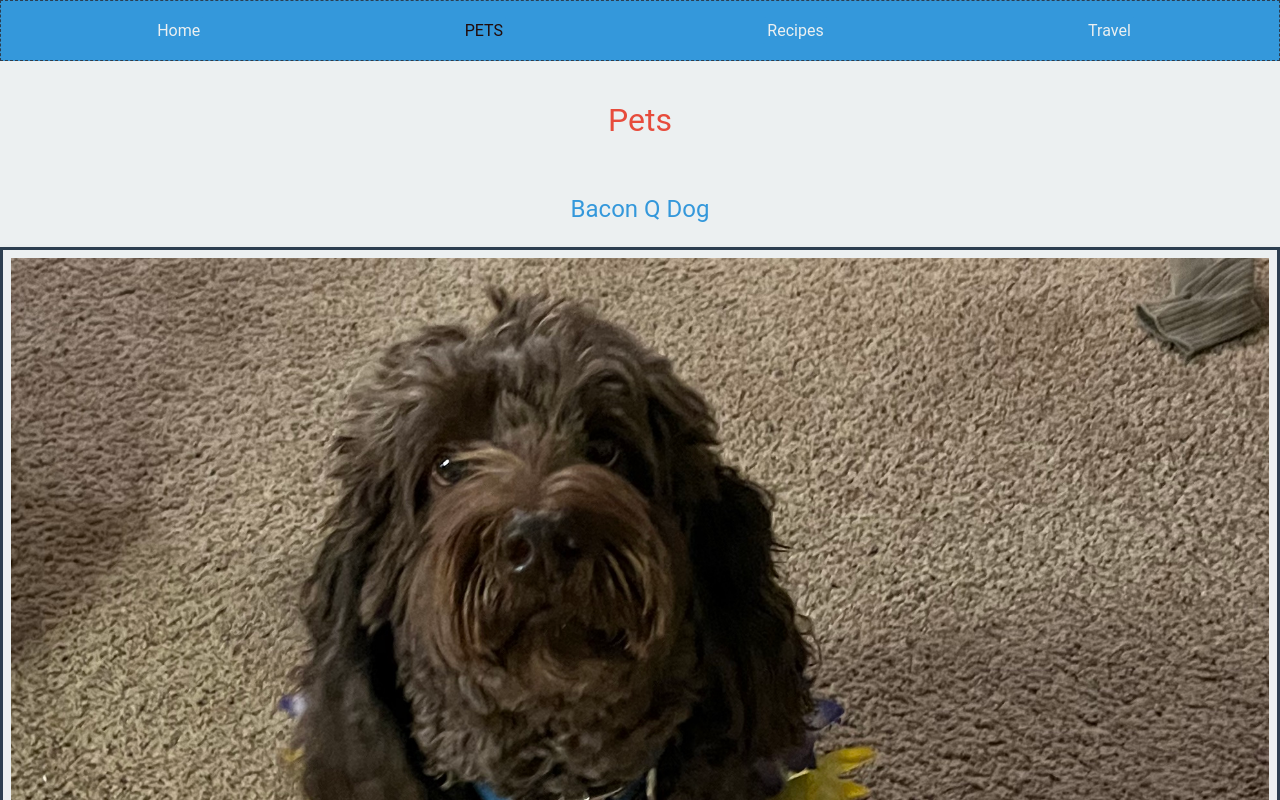
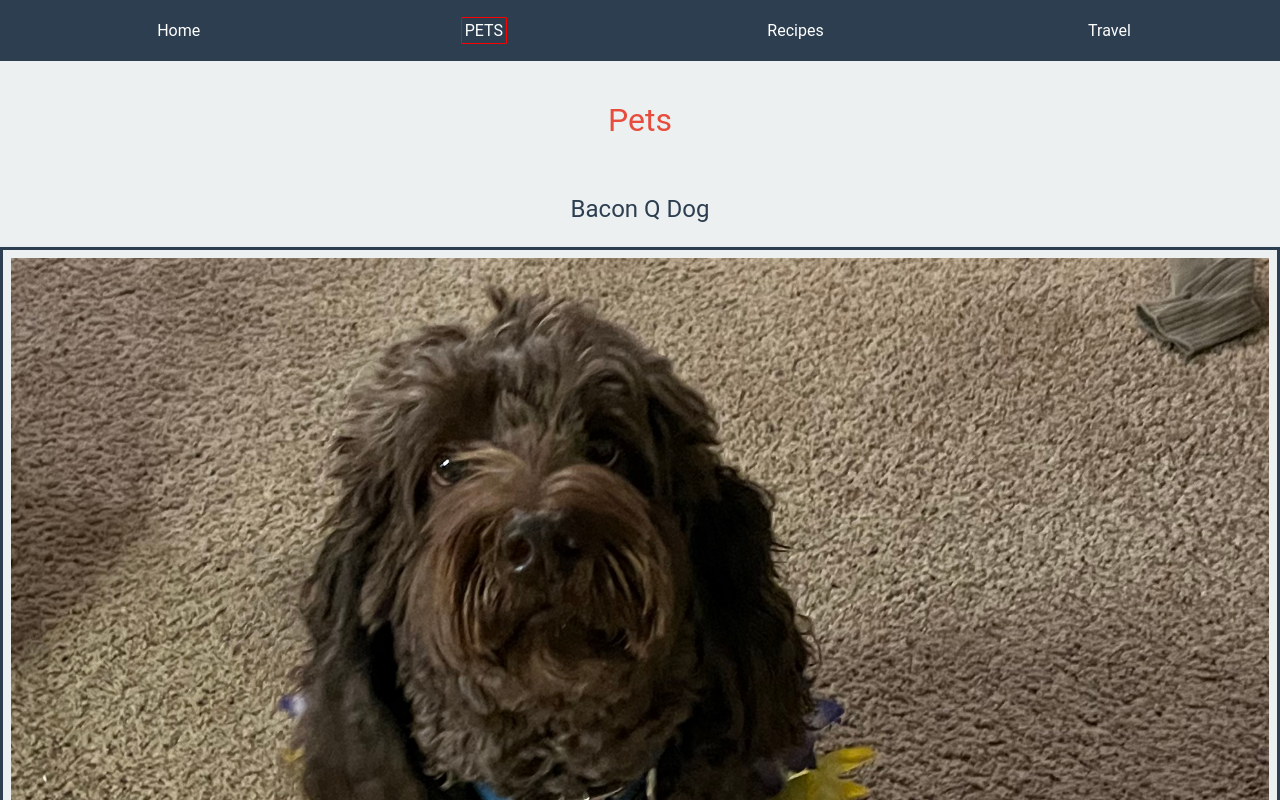
Before and after one commit to rajmulherkar1/ccp_mobile_w24, a plain HTML site: page pets.html in a window 1280 px wide. Shown: the top 800 px of the page. Drawn offline with Linux system fonts and the light colour scheme.

Commit message:
Add files via upload

```diff
--- a/css/style.css
+++ b/css/style.css
@@ -22,14 +22,14 @@ h2 {
   text-align: center;
   padding-top: 1em;
   padding-bottom: 1em;
-  color: #3498db;
+  color: #2c3e50;
 }
 
 h3 {
   font-size: 1.2em;
   text-align: center;
   padding-bottom: 1em;
-  color: #2ecc71;
+  color: darkgreen;
 }
 
 p {
@@ -73,29 +73,30 @@ ul {
   padding-top: 1em;
   padding-bottom: 1em;
   margin-bottom: 0.5em;
-  background-color: #3498db;
+  /* background-color: #3498db; */
+  background-color: #2c3e50;
 }
 
 .navbar a {
   text-decoration: none;
-  color: #ecf0f1;
+  color: white;
 }
 
 .navbar li {
   /* adding this so all elements line up with active element */
-  border: 1px solid #3498db;
+  border: 1px solid #2c3e50;
   padding: 3px;
   border-radius: 5%;
 }
 
-.active {
-  border: 1px solid blue;
+.navbar li.active {
+  border: 1px solid red;
   padding: 3px;
   border-radius: 5%;
 }
 
 .active a {
-  color: #220b09;
+  color: white;
   text-transform: uppercase;
 }
 
@@ -122,7 +123,7 @@ img:hover, video:hover{
   text-align: center;
   padding: 0.5em;
   font-size: 0.8em;
-  color: #7f8c8d;
+  color: black;
 }
 
 /* pet content */
```
